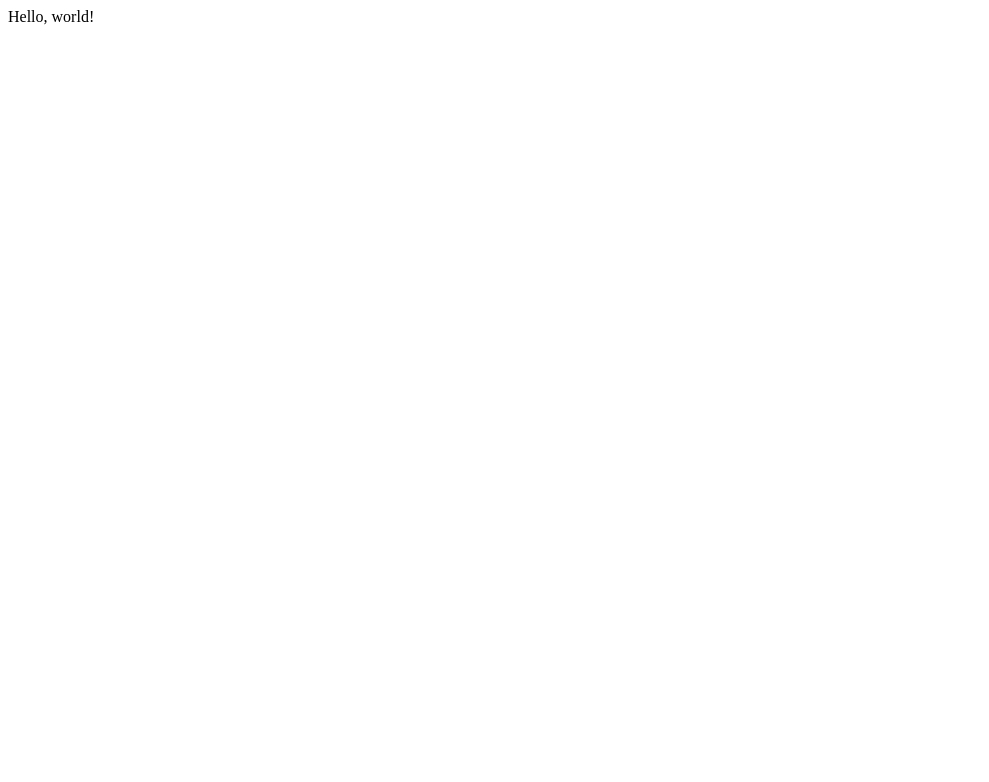
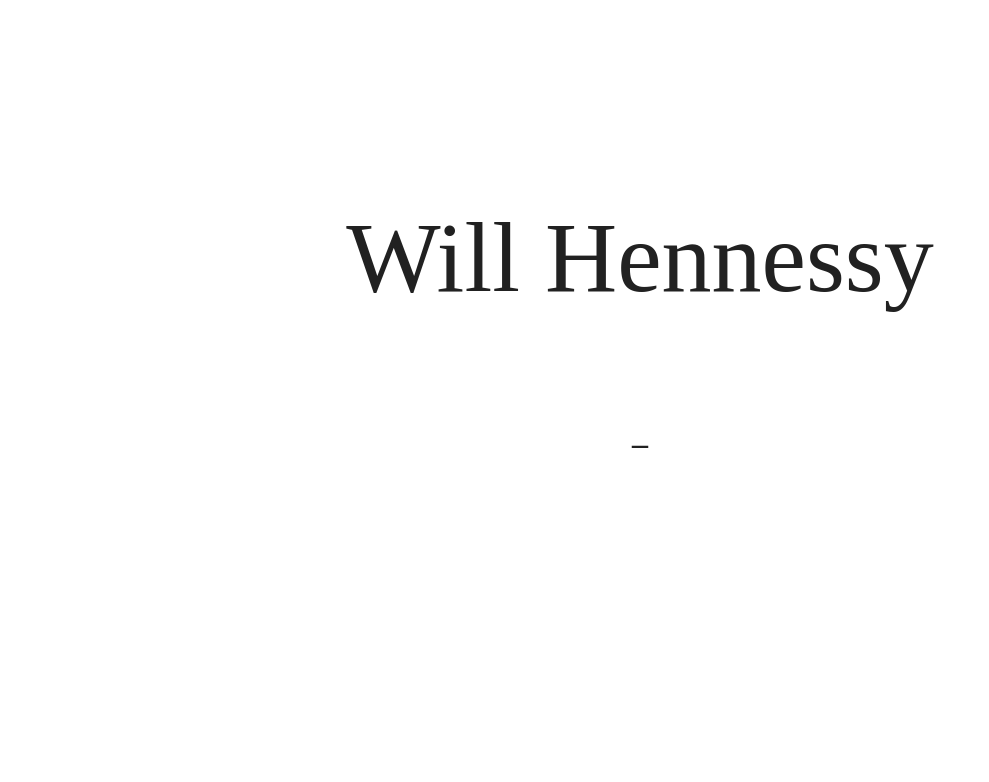
Before and after one commit to hennessywill/hennessywill.github.io, a plain HTML site: page index.html in a window 1280 px wide. Shown: the whole page, without its empty margins (0-989 px from the left). Drawn offline with Linux system fonts and the light colour scheme.

Commit message:
basic homepage

```diff
--- /dev/null
+++ b/css/main.css
@@ -0,0 +1,16 @@
+h1 {
+	color: #212121;
+	text-align: center;
+	margin-top: 100px;
+}
+
+#home-page {
+	background-color: #FFFFFF;
+}
+
+#home-name {
+	color: #212121;
+	font-size: 100px;
+	text-align: center;
+	margin-top: 200px;
+}
--- a/index.html
+++ b/index.html
@@ -1,7 +1,13 @@
 <html>
-  <body>
-    <div bg-color="ECDFBD">
-      Hello, world!
+  <head>
+    <title>Will Hennessy</title>
+    <link rel="stylesheet" type="text/css" href="css/main.css"/>
+  </head>
+
+  <body id="home-page">
+    <div id="home-name">
+      Will Hennessy
     </div>
+    <h1>_</h1>
   </body>
 </html>
```
